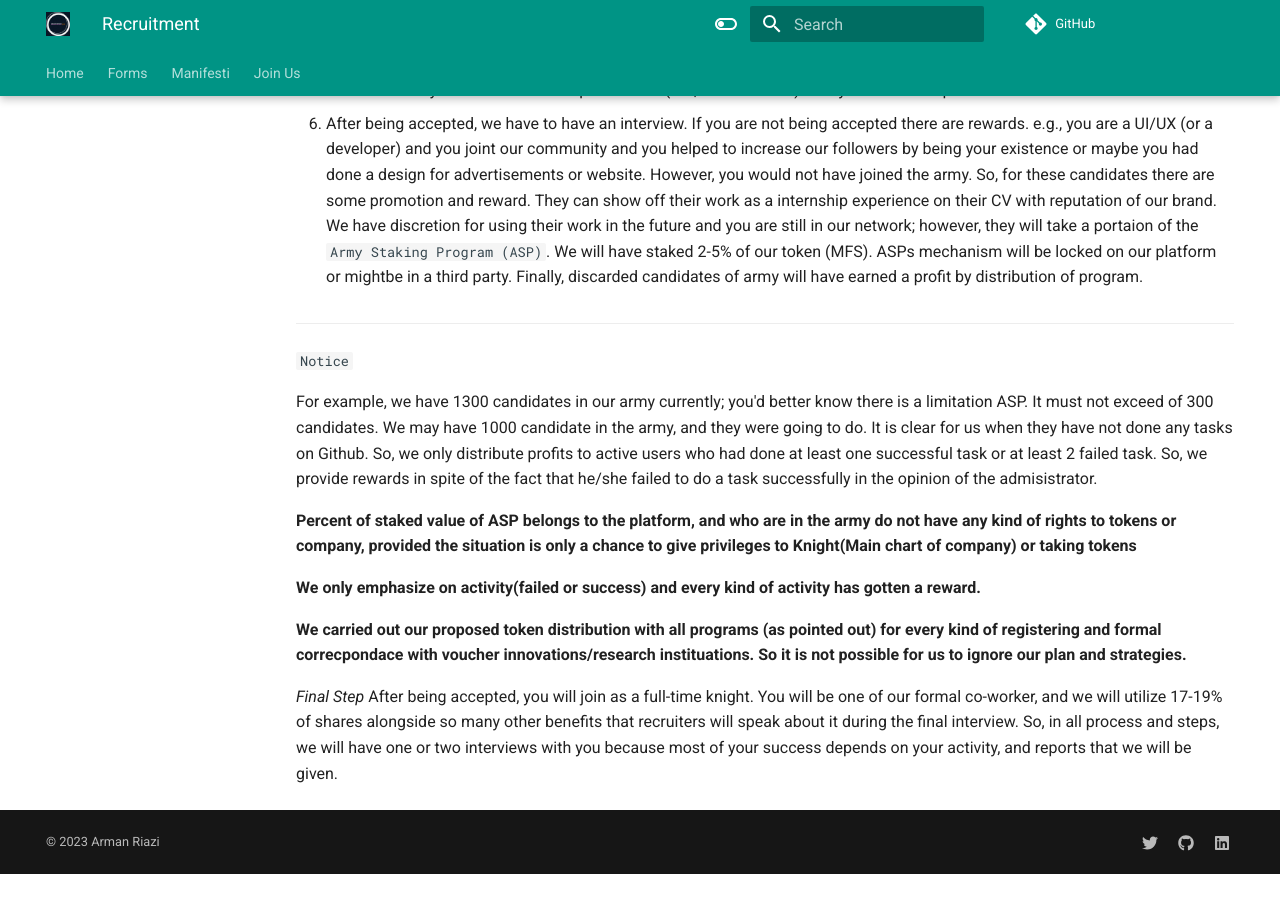
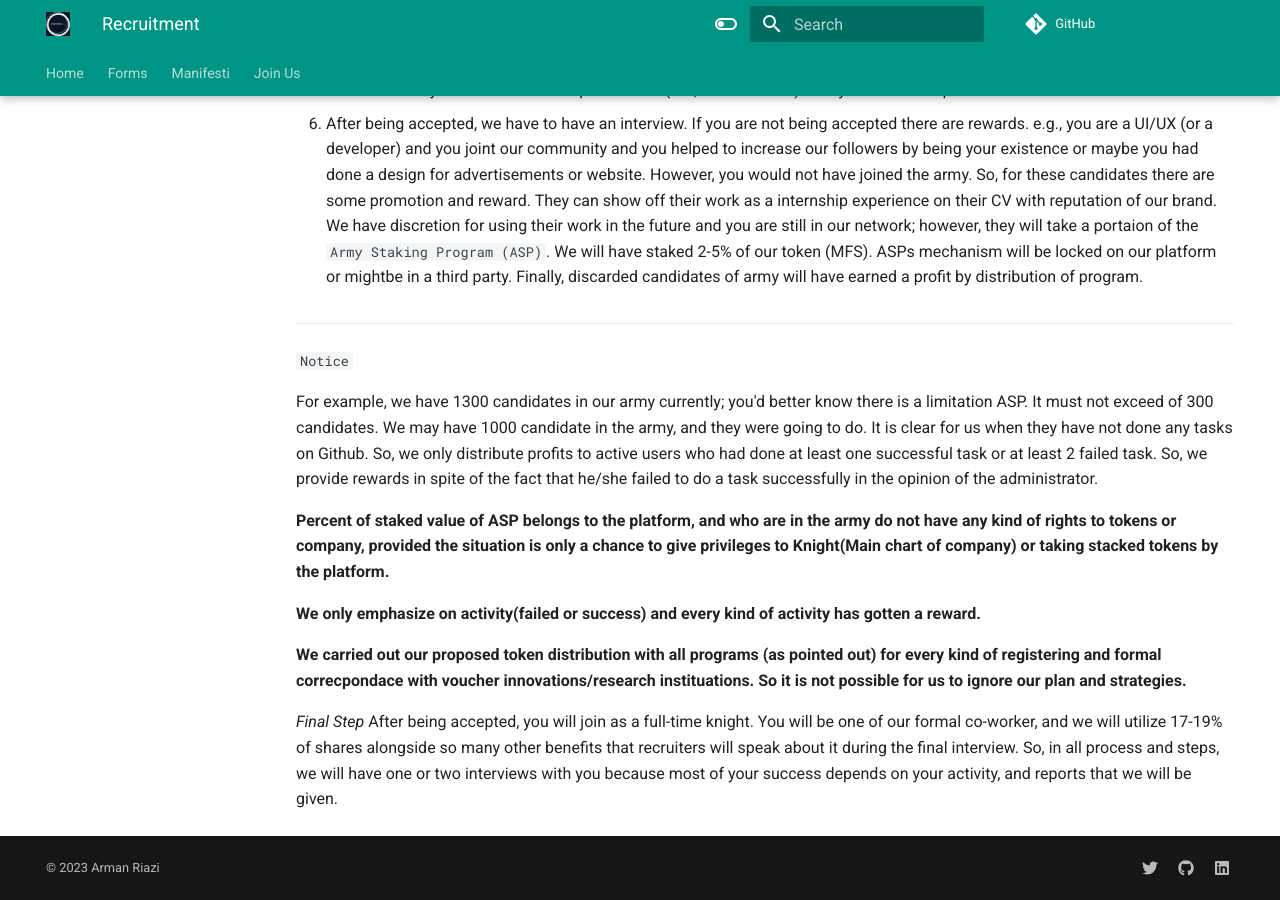
Before and after one commit to 21crickets/21crickets.github.io, an MkDocs documentation site: the page built from docs/career/Employment.md, in a window 1280 px wide and 900 px high, scrolled down 862 px. Built offline with MkDocs 1.6.1 and Material for MkDocs 9.7.7, drawn with Linux system fonts in a browser that asks for light colours; before the commit the page ends 1736 px from its top, so only the background shows below that.

Commit message:
Update Employment.md

```diff
--- a/docs/career/Employment.md
+++ b/docs/career/Employment.md
@@ -23,9 +23,9 @@ title: "Recruitment"
 
 `Notice`
 
-For example, we have 1300 candidates in our army currently; you'd better know there is a limitation ASP. It must not exceed of 300 candidates. We may have 1000 candidate in the army, and they were going to do. It is clear for us when they have not done any tasks on Github. So, we only distribute profits to active users who had done at least one successful task or at least 2 failed task. So, we provide rewards in spite of the fact that he/she failed to do a task successfully in the opinion of the admisistrator.
+For example, we have 1300 candidates in our army currently; you'd better know there is a limitation ASP. It must not exceed of 300 candidates. We may have 1000 candidate in the army, and they were going to do. It is clear for us when they have not done any tasks on Github. So, we only distribute profits to active users who had done at least one successful task or at least 2 failed task. So, we provide rewards in spite of the fact that he/she failed to do a task successfully in the opinion of the administrator.
 
-**Percent of staked value of ASP belongs to the platform, and who are in the army do not have any kind of rights to tokens or company, provided the situation is only a chance to give privileges to Knight(Main chart of company) or taking tokens**
+**Percent of staked value of ASP belongs to the platform, and who are in the army do not have any kind of rights to tokens or company, provided the situation is only a chance to give privileges to Knight(Main chart of company) or taking stacked tokens by the platform.**
 
 **We only emphasize on activity(failed or success) and every kind of activity has gotten a reward.**
 
```
